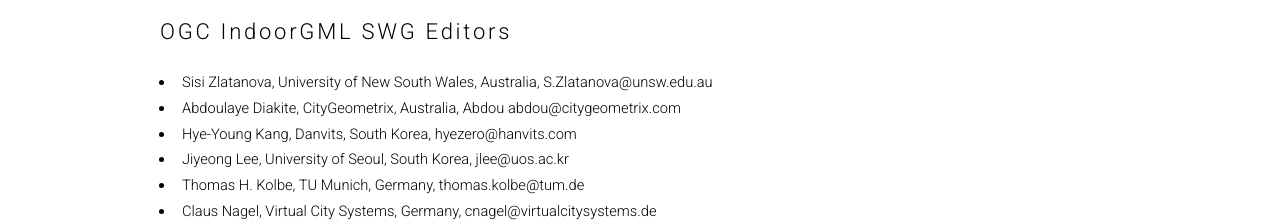
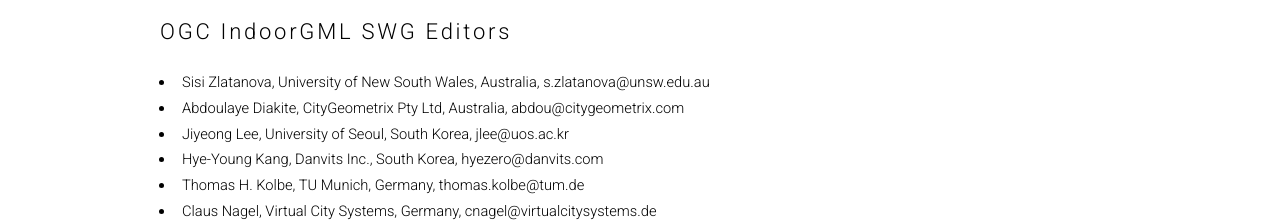
Before and after one commit to opengeospatial/www.indoorgml.net, a plain HTML site: page contact/index.html in a window 1280 px wide. Shown: the part 421-642 px from the top of the page. Drawn offline with Linux system fonts and the light colour scheme.

Commit message:
Fix some typos

```diff
--- a/contact/index.html
+++ b/contact/index.html
@@ -236,10 +236,10 @@
 
             <h2 id="ogc-indoorgml-swg-editors">OGC IndoorGML SWG Editors</h2>
             <ul>
-                <li>Sisi Zlatanova, University of New South Wales, Australia, S.Zlatanova@unsw.edu.au</li>
-                <li>Abdoulaye Diakite, CityGeometrix, Australia, Abdou abdou@citygeometrix.com</li>
-                <li>Hye-Young Kang, Danvits, South Korea, hyezero@hanvits.com</li>
+                <li>Sisi Zlatanova, University of New South Wales, Australia, s.zlatanova@unsw.edu.au</li>
+                <li>Abdoulaye Diakite, CityGeometrix Pty Ltd, Australia, abdou@citygeometrix.com</li>
                 <li>Jiyeong Lee, University of Seoul, South Korea, jlee@uos.ac.kr</li>
+                <li>Hye-Young Kang, Danvits Inc., South Korea, hyezero@danvits.com</li>
                 <li>Thomas H. Kolbe, TU Munich, Germany, thomas.kolbe@tum.de</li>
                 <li>Claus Nagel, Virtual City Systems, Germany, cnagel@virtualcitysystems.de</li>
                 <li>Thomas Becker, TU Berlin, Germany, thomas.becker@tu-berlin.de</li>
```
